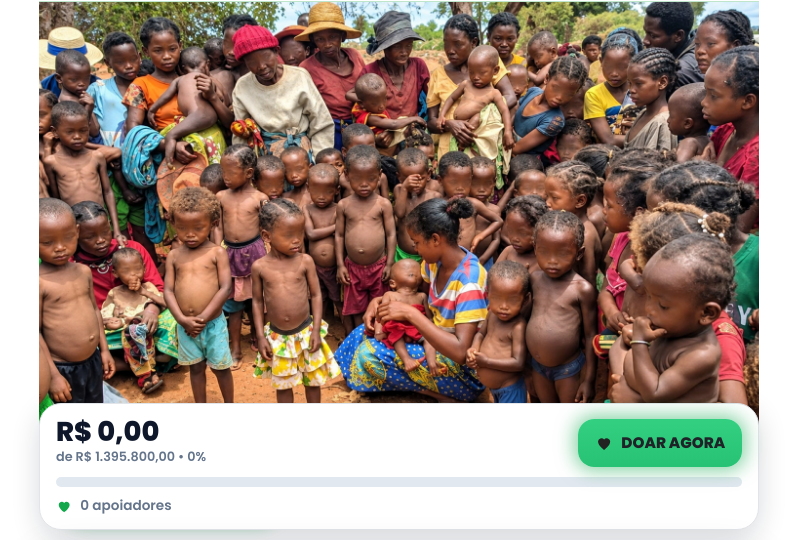
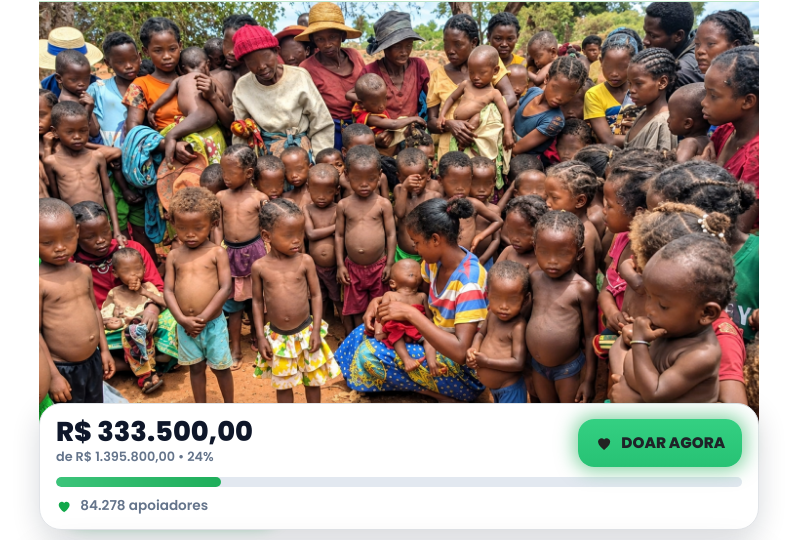
Before and after one commit to url345/Uniangola, a plain HTML site: page index.html in a window 1280 px wide. Shown: the part 260-800 px from the top of the page, without its empty margins (241-1038 px from the left). Drawn offline with Linux system fonts and the light colour scheme.

Commit message:
Update index.html

```diff
--- a/index.html
+++ b/index.html
@@ -287,7 +287,7 @@ b.addEventListener('click',function(){set(true)});
 o.addEventListener('click',function(){set(false)});
 d.addEventListener('click',function(e){if(e.target.closest('a'))set(false)});
 // Valores reais da campanha: edite aqui
-var D={raised:0,goal:1395800,supporters:0,hearts:0};
+var D={raised:333500,goal:1395800,supporters:84278,hearts:0};
 (function(){var nf=function(n){return n.toLocaleString('pt-BR',{minimumFractionDigits:2,maximumFractionDigits:2})},ni=function(n){return n.toLocaleString('pt-BR')};
 var p=D.goal>0?Math.min(100,Math.round(D.raised/D.goal*100)):0;
 document.getElementById('raised').textContent=nf(D.raised);
```
